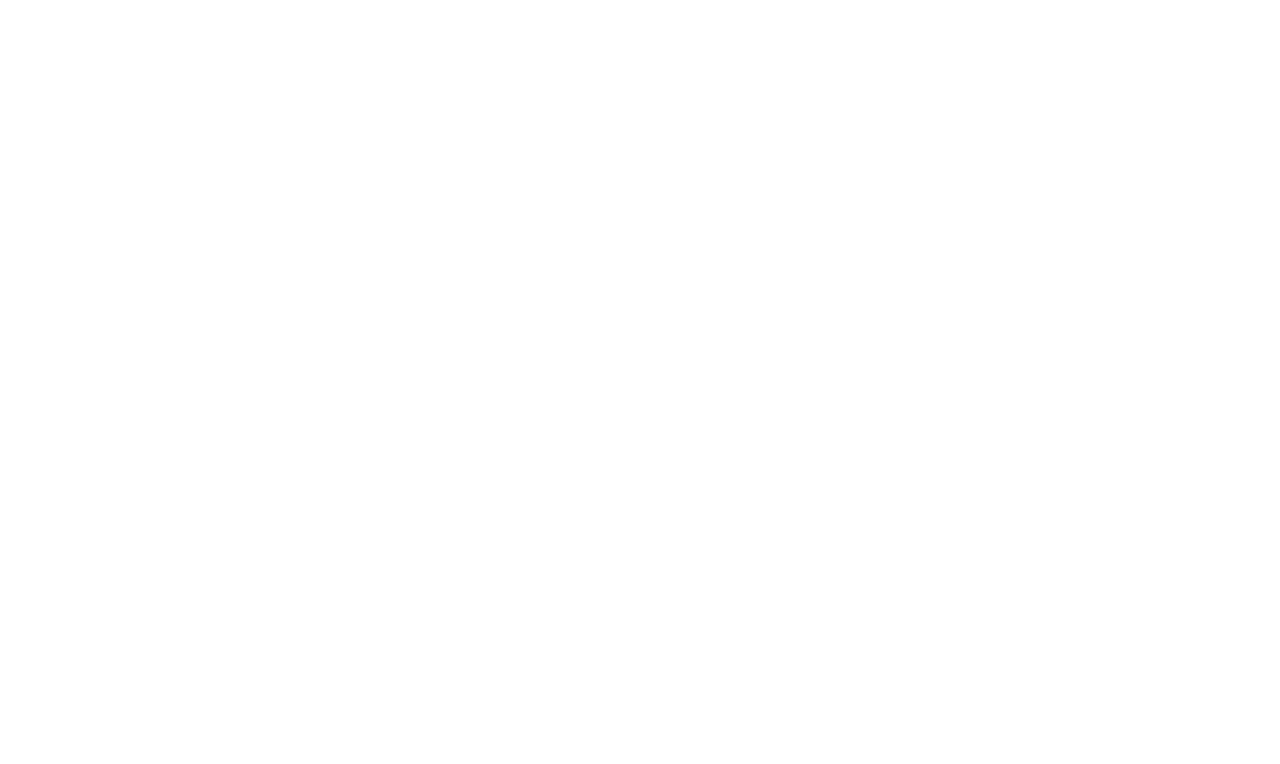
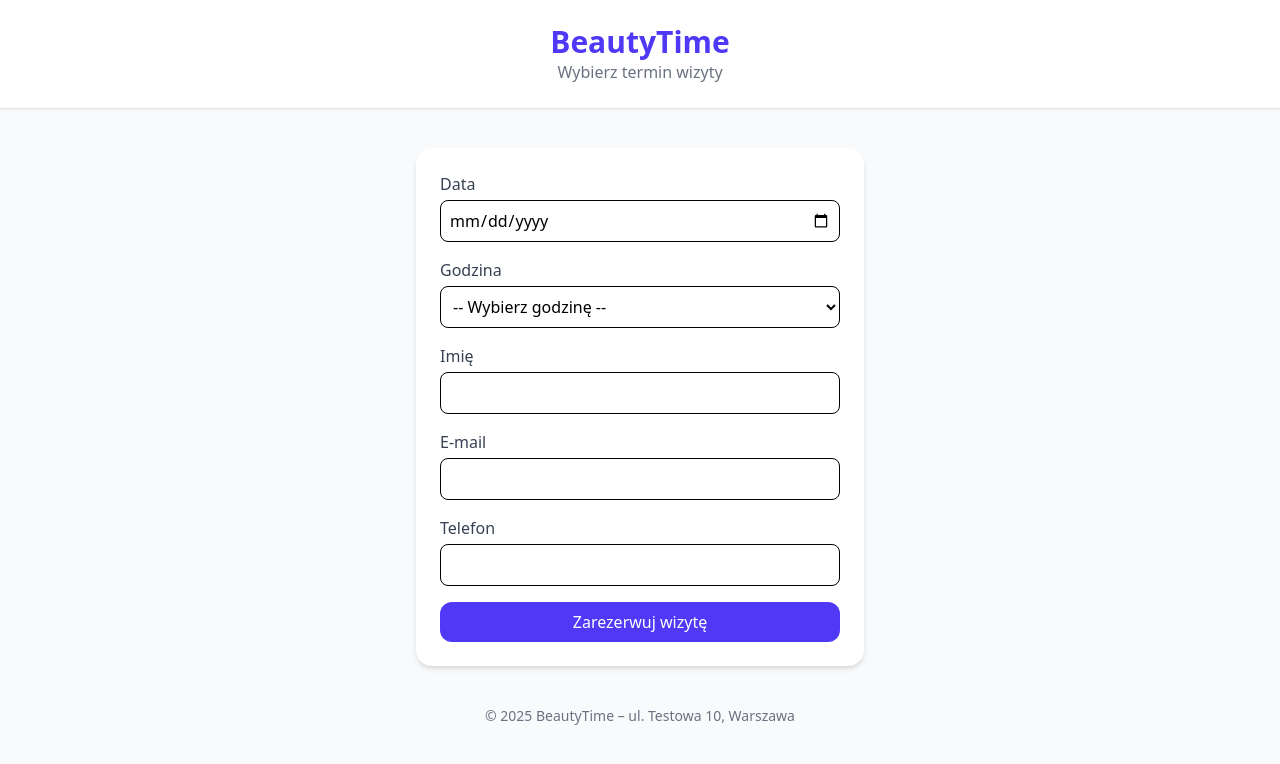
Before and after one commit to micha1bak/fast-service-booking, a React (Vite) app in the folder frontend/: page /rezerwacja in a window 1280 px wide. Before the commit this address had no page. Shown: the top 764 px of the page. Built offline with nearby package versions, Linux system fonts and the light colour scheme; no server answers.

Commit message:
zmieniłem Home.jsx na ServicesPage.jsx i dodałem BookingPage.jsx

```diff
--- a/frontend/src/App.jsx
+++ b/frontend/src/App.jsx
@@ -1,13 +1,15 @@
 import { BrowserRouter as Router, Routes, Route } from "react-router-dom";
-import Home from "./pages/Home";
+import ServicesPage from "./pages/ServicesPage";
 import AdminLogin from "./pages/AdminLogin";
+import BookingPage from "./pages/BookingPage"
 
 export default function App() {
   return (
     <Router>
       <Routes>
-        <Route path="/" element={<Home />} />
+        <Route path="/" element={<ServicesPage />} />
         <Route path="/admin" element={<AdminLogin />} />
+        <Route path="/rezerwacja" element={<BookingPage />} />
       </Routes>
     </Router>
   );
--- /dev/null
+++ b/frontend/src/pages/BookingPage.jsx
@@ -0,0 +1,136 @@
+import { useState } from "react";
+import { useParams } from "react-router-dom";
+
+export default function BookingPage() {
+  const { serviceId } = useParams(); // ID wybranej usługi
+  const [date, setDate] = useState("");
+  const [time, setTime] = useState("");
+  const [clientName, setClientName] = useState("");
+  const [clientEmail, setClientEmail] = useState("");
+  const [clientPhone, setClientPhone] = useState("");
+  const [status, setStatus] = useState("");
+  const BACKEND_URL = import.meta.env.VITE_API_URL;
+
+  const handleSubmit = async (e) => {
+    e.preventDefault();
+    setStatus("loading");
+    try {
+      const res = await fetch(`${BACKEND_URL}/bookings`, {
+        method: "POST",
+        headers: { "Content-Type": "application/json" },
+        body: JSON.stringify({
+          service_id: serviceId,
+          date,
+          time,
+          client_name: clientName,
+          client_email: clientEmail,
+          client_phone: clientPhone,
+        }),
+      });
+      if (res.ok) {
+        setStatus("success");
+        // reset pól
+        setDate("");
+        setTime("");
+        setClientName("");
+        setClientEmail("");
+        setClientPhone("");
+      } else {
+        setStatus("error");
+      }
+    } catch (err) {
+      console.error(err);
+      setStatus("error");
+    }
+  };
+
+  return (
+    <div className="min-h-screen bg-gray-50 flex flex-col items-center">
+      <header className="w-full bg-white shadow p-6 text-center">
+        <h1 className="text-3xl font-bold text-indigo-600">BeautyTime</h1>
+        <p className="text-gray-500">Wybierz termin wizyty</p>
+      </header>
+
+      <main className="flex flex-col items-center mt-10 w-full max-w-md">
+        <form
+          onSubmit={handleSubmit}
+          className="bg-white shadow-md rounded-2xl p-6 w-full space-y-4"
+        >
+          <div>
+            <label className="block text-gray-700 mb-1">Data</label>
+            <input
+              type="date"
+              value={date}
+              onChange={(e) => setDate(e.target.value)}
+              className="w-full border rounded-lg p-2"
+              required
+            />
+          </div>
+
+          <div>
+            <label className="block text-gray-700 mb-1">Godzina</label>
+            <select
+              value={time}
+              onChange={(e) => setTime(e.target.value)}
+              className="w-full border rounded-lg p-2"
+              required
+            >
+              <option value="">-- Wybierz godzinę --</option>
+              <option value="10:00">10:00</option>
+              <option value="11:00">11:00</option>
+              <option value="12:00">12:00</option>
+            </select>
+          </div>
+
+          <div>
+            <label className="block text-gray-700 mb-1">Imię</label>
+            <input
+              type="text"
+              value={clientName}
+              onChange={(e) => setClientName(e.target.value)}
+              className="w-full border rounded-lg p-2"
+              required
+            />
+          </div>
+
+          <div>
+            <label className="block text-gray-700 mb-1">E-mail</label>
+            <input
+              type="email"
+              value={clientEmail}
+              onChange={(e) => setClientEmail(e.target.value)}
+              className="w-full border rounded-lg p-2"
+              required
+            />
+          </div>
+
+          <div>
+            <label className="block text-gray-700 mb-1">Telefon</label>
+            <input
+              type="tel"
+              value={clientPhone}
+              onChange={(e) => setClientPhone(e.target.value)}
+              className="w-full border rounded-lg p-2"
+              required
+            />
+          </div>
+
+          <button
+            type="submit"
+            className="w-full bg-indigo-600 text-white py-2 rounded-xl hover:bg-indigo-700 transition"
+          >
+            Zarezerwuj wizytę
+          </button>
+
+          {status === "loading" && <p className="text-gray-500 text-sm mt-2">Wysyłanie rezerwacji...</p>}
+          {status === "success" && <p className="text-green-600 text-sm mt-2">Rezerwacja zapisana ✅</p>}
+          {status === "error" && <p className="text-red-600 text-sm mt-2">Coś poszło nie tak. Spróbuj ponownie.</p>}
+        </form>
+      </main>
+
+      <footer className="mt-10 text-gray-500 text-sm">
+        © 2025 BeautyTime – ul. Testowa 10, Warszawa
+      </footer>
+    </div>
+  );
+}
--- a/frontend/src/pages/Home.jsx
+++ b/frontend/src/pages/ServicesPage.jsx
@@ -1,7 +1,7 @@
 import { useState, useEffect } from "react";
 import { useNavigate } from "react-router-dom";
 
-export default function Home() {
+export default function ServicesPage() {
   const [services, setServices] = useState([]);
   const [loading, setLoading] = useState(true);
   const [error, setError] = useState(null);
```
Also changed, not shown: 1 other file (tests, documents, lock files or other folders).
